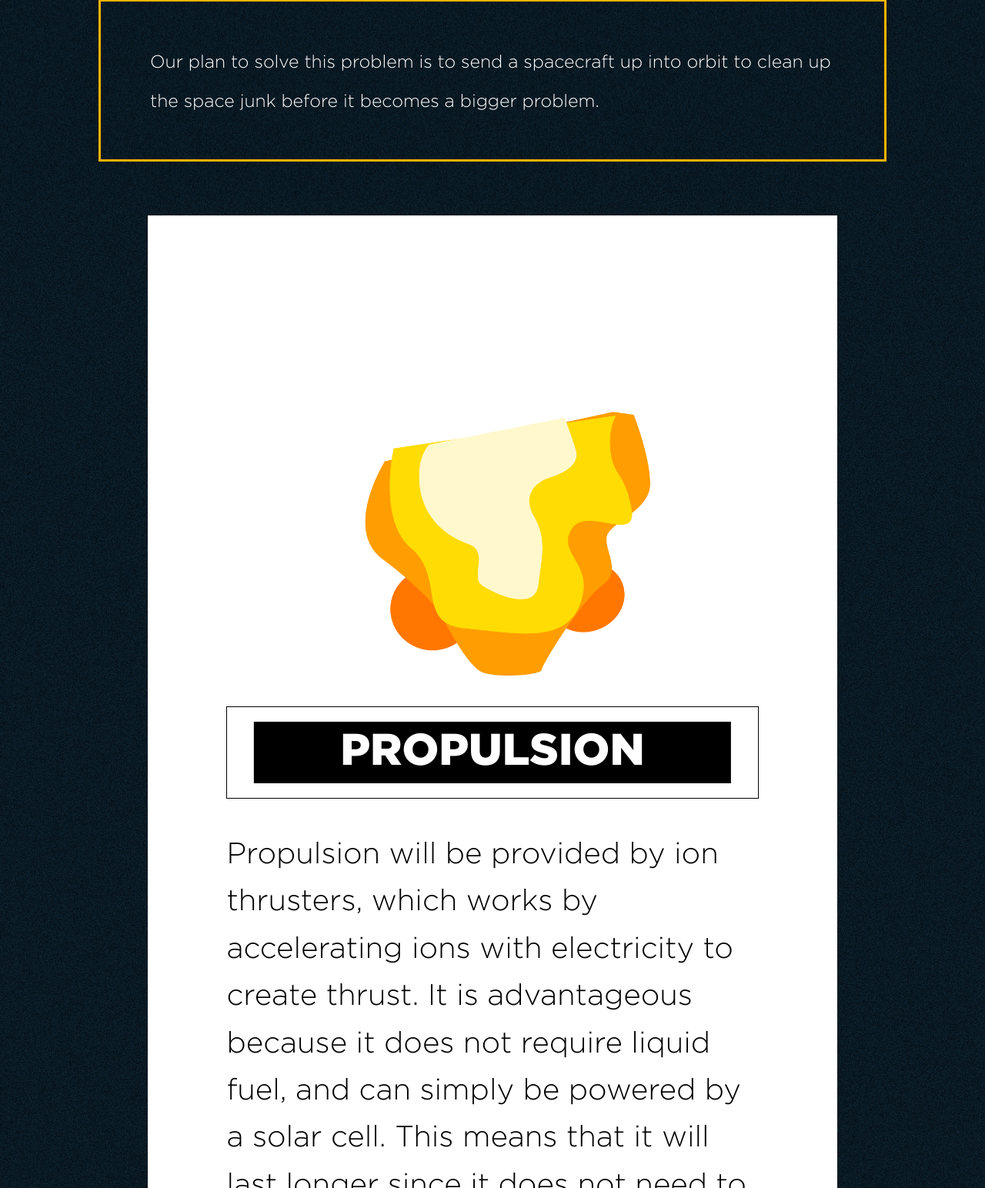
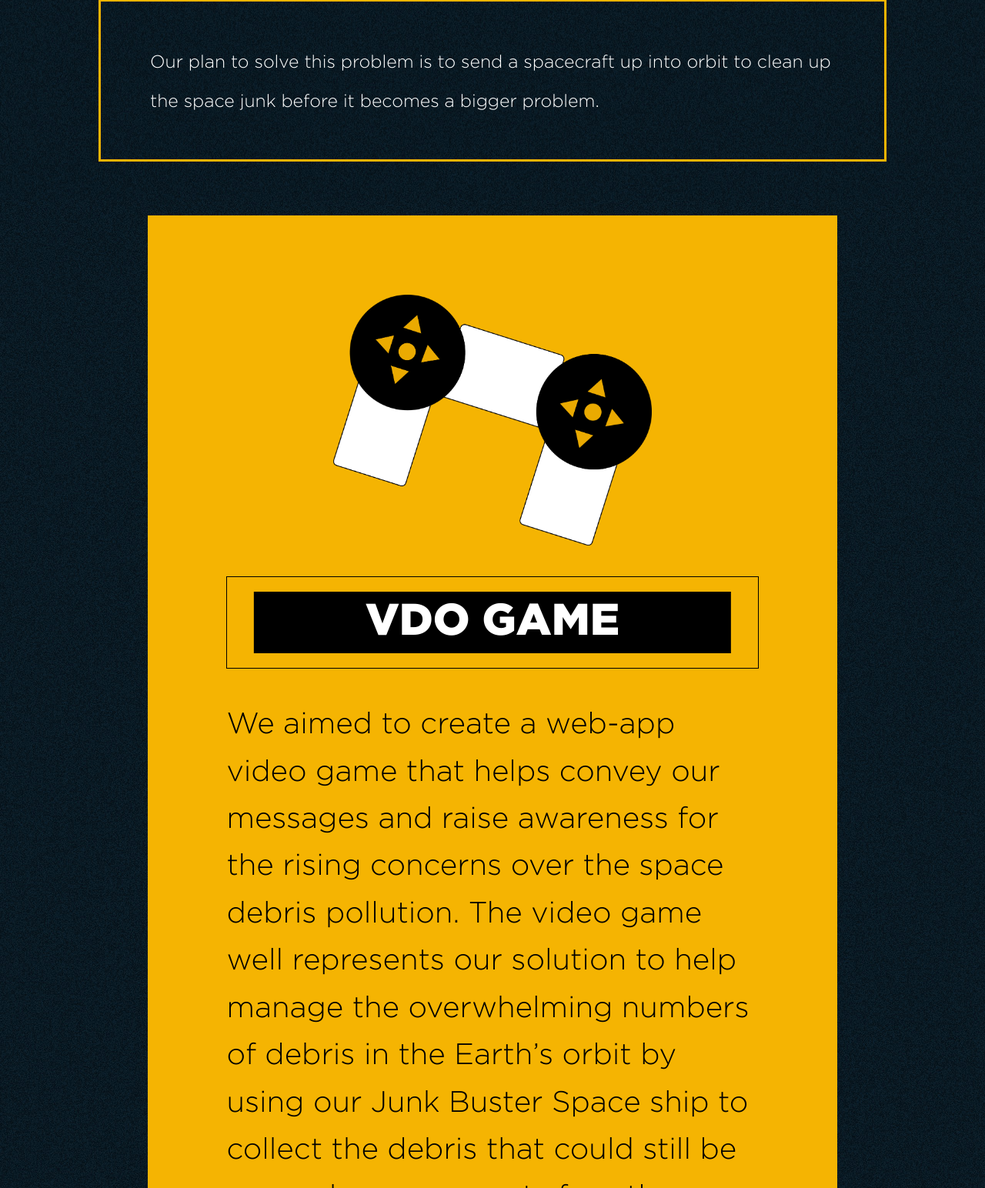
Before and after one commit to PMK9Supakrit/JUNKBUSTER, a PHP site: page / in a window 1280 px wide. Shown: the part 4956-6500 px from the top of the page at 77% size. Run offline with PHP 8.4, Linux system fonts and the light colour scheme.

Commit message:
update home page (infographic)

```diff
--- a/css/home.css
+++ b/css/home.css
@@ -218,7 +218,7 @@
 
 #sec4 .card .transparent {
     width: 100%;
-    height: 80px;
+    height: 6vw;
 
     background-color: transparent;
     border: 1px solid black;
@@ -232,7 +232,7 @@
 
     font-size: 1.5vw;
     font-weight: bold;
-    line-height: 55px;
+    line-height: 4vw;
     text-align: center;
     color: #fff;
     background-color: black;
--- a/home.php
+++ b/home.php
@@ -45,6 +45,18 @@
 </div>
 
 <div class="section" id="sec4">
+    <div class="card" style="background-color: #f5b402;">
+        <img src="pictures/icon/Control.png" alt="Thruster">
+
+        <div class="transparent">
+            <div class="heading">VDO GAME</div>
+        </div>
+
+        <div class="descript">We aimed to create a web-app video game that helps convey our messages and raise awareness for the rising concerns over the space debris pollution. The video game well represents our solution to help manage the overwhelming numbers of debris in the Earth’s orbit by using our Junk Buster Space ship to collect the debris that could still be re-used as spare parts for other future space-missions, and destroy the small pieces of debris that are harmful and could not be re-cycled anymore.</div><br>
+        <div class="descript">Our team has the best intention to create a fascinating video game which would draw a large public attention to come and play our educational game of space debris.</div><br>
+        <div class="descript">We started the project by creating a 3D model of the Junk buster spaceship with a program called Solid Works, then we embedded the spaceship 3D model into another software program called Unity to develop the game coding and mechanics.</div>
+    </div>
+
     <div class="card" style="background-color: #fff;">
         <img src="pictures/icon/Thruster.png" alt="Thruster">
 
@@ -74,16 +86,6 @@
 
         <div class="descript">In order to capture and clean up the space junk, we can use a variety of tools. The small and tiny debris can be vaporized or pushed away with a high-powered laser. Larger ones can be captured with a strong carbon-fiber net and stored in the spacecraft to be compressed. The compressed junk can either be ejected down to earth to be burned up in the atmosphere, or be recycled into extra resources for emergency repairs.</div>
     </div>
-
-    <div class="card" style="background-color: #f5b402;">
-        <img src="pictures/icon/Control.png" alt="Thruster">
-
-        <div class="transparent">
-            <div class="heading">CONTROL</div>
-        </div>
-
-        <div class="descript">The spacecraft should be able to work in two modes. It can be controlled from ground-based stations manually. When not in manual control, it will destroy and capture any pieces of debris in its range while using the ion thrusters to maneuver and dodge debris if needed.</div>
-    </div>
 </div>
 
 <div class="section" id="sec5">
```
